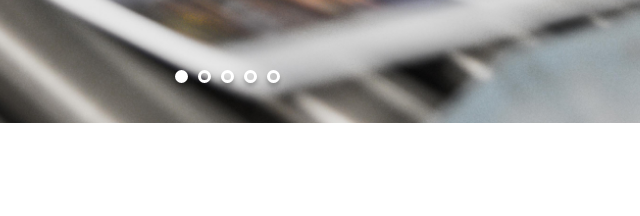
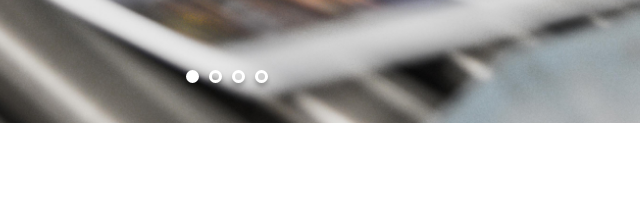
Before and after one commit to Florian5757/Print-it-JS-main, a plain HTML site: page Print-it-JS-main/index.html in a window 1280 px wide. Shown: the part 448-664 px from the top of the page, 413-1053 px from the left. Drawn offline with Linux system fonts and the light colour scheme.

Commit message:
Projet ok

```diff
--- a/Print-it-JS-main/index.html
+++ b/Print-it-JS-main/index.html
@@ -48,7 +48,7 @@
           <div class="dot"></div>
           <div class="dot"></div>
           <div class="dot"></div>
-          <div class="dot"></div>
+          <!-- <div class="dot"></div> -->
         </div>
       </div>
       <section id="about-us" class="container">
```
